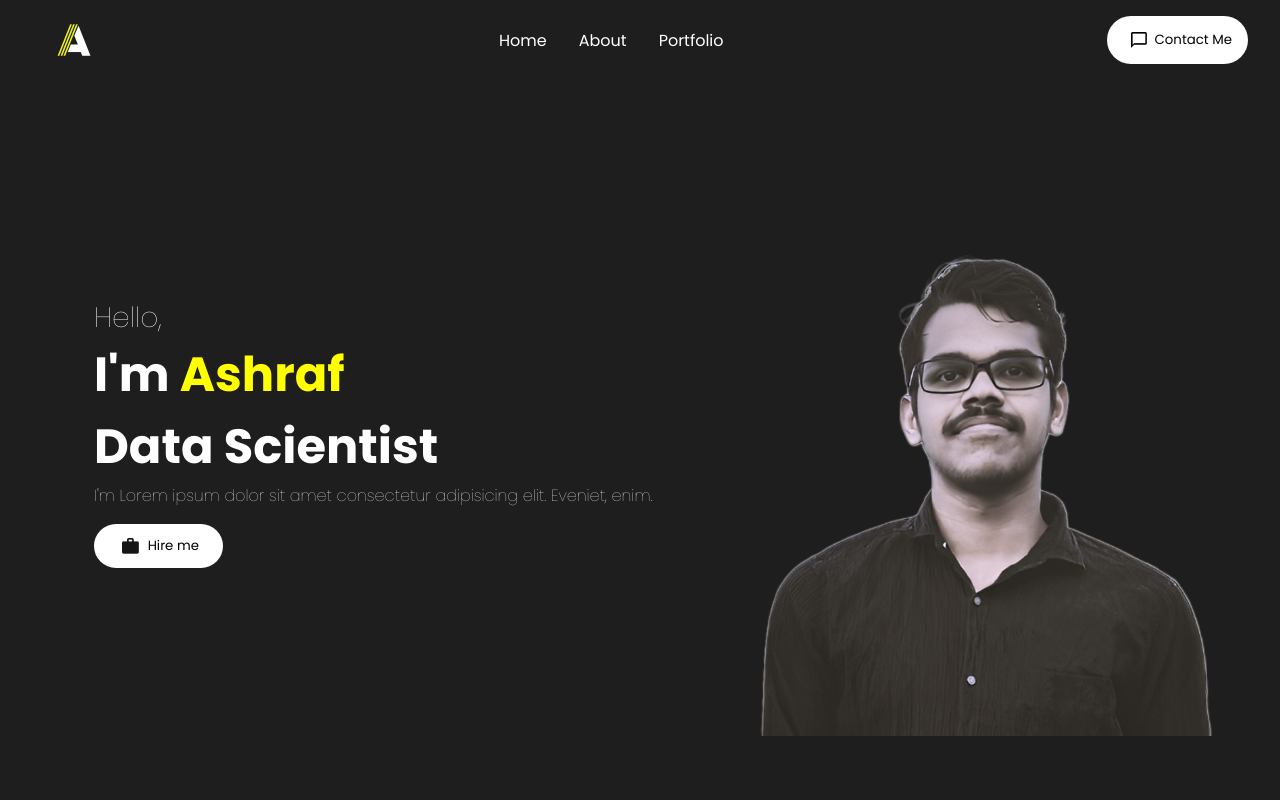
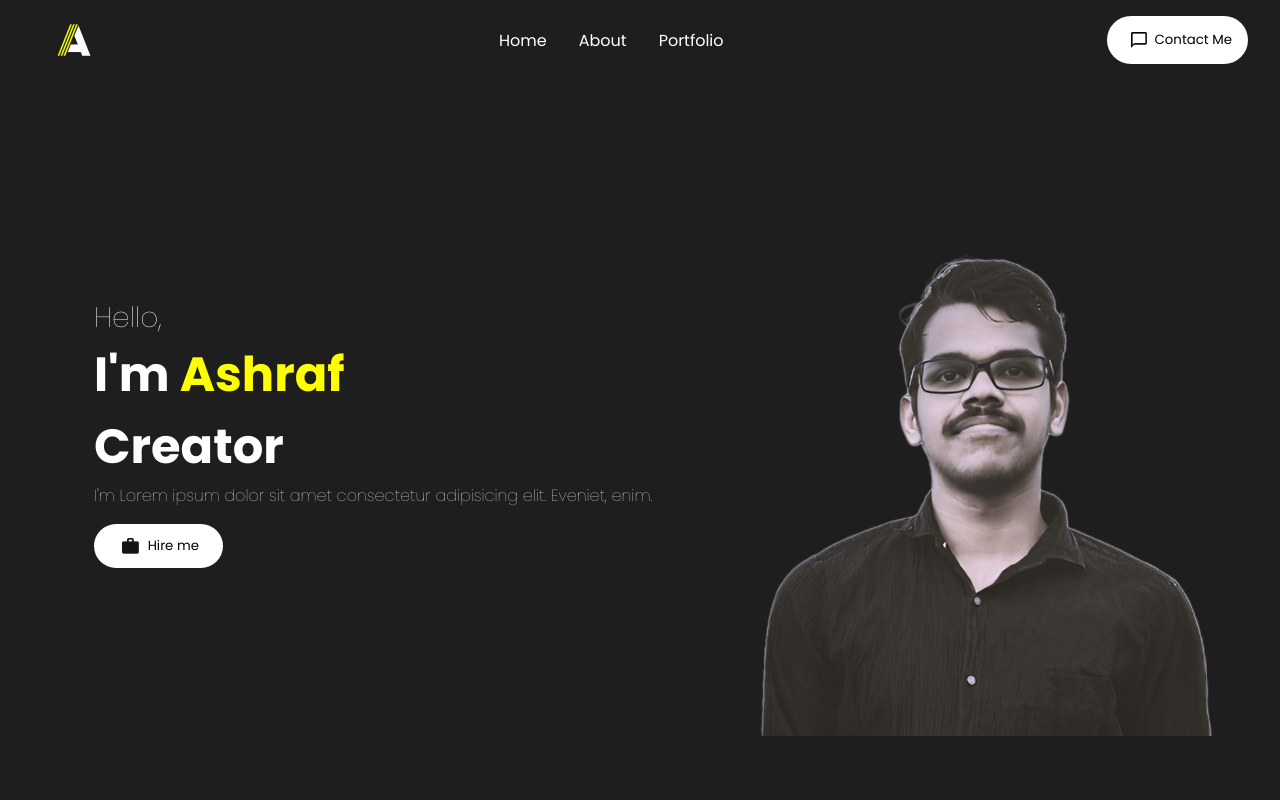
Before and after one commit to Ashraf-mE/Portfolio, a React (Create React App) app: page / in a window 1280 px wide. Shown: the top 800 px of the page. Built offline with nearby package versions, Linux system fonts and the light colour scheme.

Commit message:
changed the caption

```diff
--- a/src/components/Intro/intro.js
+++ b/src/components/Intro/intro.js
@@ -7,7 +7,7 @@ const intro = () => {
     <section id="intro">
       <div className="introContent">
         <span className="hello">Hello,</span>
-        <span className="introText">I'm <span className="introName">Ashraf</span><br />Data Scientist</span>
+        <span className="introText">I'm <span className="introName">Ashraf</span><br />Creator</span>
         <p className="introPara">I'm Lorem ipsum dolor sit amet consectetur adipisicing elit. Eveniet, enim.</p>
         <Link><button className="btn"><img src="assets/hireme.png" alt="hireme_Img" className="btnImg"/>Hire me</button></Link>
       </div>
```
